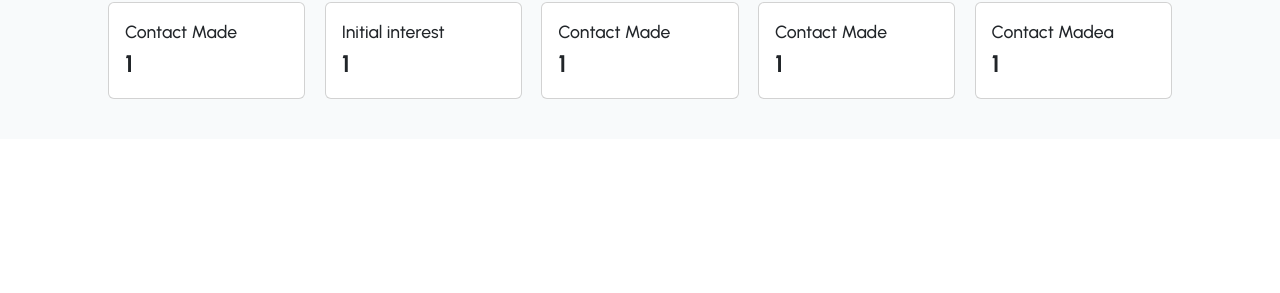
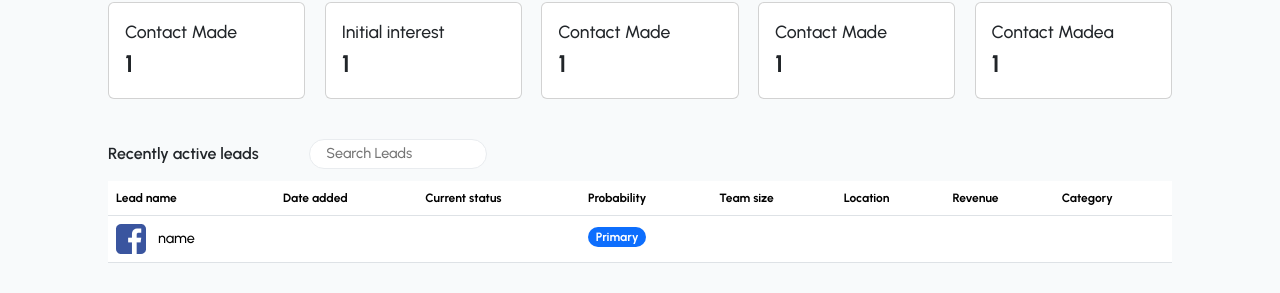
Before and after one commit to rijantp/cied-lead-tracker, an Angular app: page / in a window 1280 px wide. Shown: the part 613-906 px from the top of the page. Before the commit the page ends 800 px from the top, so only its background shows below. Built offline with nearby package versions, Linux system fonts and the light colour scheme; no server answers.

Commit message:
table ui partially done

```diff
--- /dev/null
+++ b/src/app/dashboard/components/dashboard-content/active-leads/active-leads.component.html
@@ -0,0 +1,44 @@
+<div class="d-flex text-nowrap align-items-center" style="gap: 1.5rem">
+  <div class="col-2 fw-semibold fs-6">Recently active leads</div>
+  <input
+    type="text"
+    class="col-2 rounded-pill border border-light-subtle"
+    placeholder="Search Leads"
+    aria-label="Example text with button addon"
+    aria-describedby="button-addon1"
+    style="font-size: 0.9rem; padding: 0.2rem 1rem"
+  />
+</div>
+<div class="table-responsive" style="margin-top: 0.75rem">
+  <table class="table">
+    <thead>
+      <tr>
+        <th
+          class="fw-bold"
+          style="font-size: 0.75rem"
+          *ngFor="let header of tableHeaders"
+        >
+          {{ header }}
+        </th>
+      </tr>
+    </thead>
+    <tbody>
+      <tr>
+        <td class="fw-medium" style="font-size: 0.9rem">
+          <img
+            src="../../../../../assets/fb-logo.png"
+            alt="logo"
+            style="margin-right: 0.75rem"
+          />name
+        </td>
+        <td></td>
+        <td></td>
+        <td><span class="badge rounded-pill text-bg-primary">Primary</span></td>
+        <td></td>
+        <td></td>
+        <td></td>
+        <td></td>
+      </tr>
+    </tbody>
+  </table>
+</div>
--- /dev/null
+++ b/src/app/dashboard/components/dashboard-content/active-leads/active-leads.component.ts
@@ -0,0 +1,22 @@
+import { Component } from '@angular/core'
+import { CommonModule } from '@angular/common'
+
+@Component({
+  selector: 'app-active-leads',
+  standalone: true,
+  imports: [CommonModule],
+  templateUrl: './active-leads.component.html',
+  styleUrl: './active-leads.component.scss',
+})
+export class ActiveLeadsComponent {
+  tableHeaders: string[] = [
+    'Lead name',
+    'Date added',
+    'Current status',
+    'Probability',
+    'Team size',
+    'Location',
+    'Revenue',
+    'Category',
+  ]
+}
--- a/src/app/dashboard/components/dashboard-content/dashboard-content.component.html
+++ b/src/app/dashboard/components/dashboard-content/dashboard-content.component.html
@@ -32,4 +32,7 @@
   <div style="margin-top: 2.5rem" class="row">
     <app-active-lead-status></app-active-lead-status>
   </div>
+  <div style="margin-top: 2.5rem" class="row">
+    <app-active-leads></app-active-leads>
+  </div>
 </div>
--- a/src/app/dashboard/components/dashboard-content/dashboard-content.component.ts
+++ b/src/app/dashboard/components/dashboard-content/dashboard-content.component.ts
@@ -4,6 +4,7 @@ import { TabsEnum } from '../../constants/tabs.enum'
 import { ProbabilitiesComponent } from './probabilities/probabilities.component'
 import { GraphComponent } from './graph/graph.component'
 import { ActiveLeadStatusComponent } from './active-lead-status/active-lead-status.component'
+import { ActiveLeadsComponent } from './active-leads/active-leads.component'
 
 @Component({
   selector: 'app-dashboard-content',
@@ -13,6 +14,7 @@ import { ActiveLeadStatusComponent } from './active-lead-status/active-lead-stat
     ProbabilitiesComponent,
     GraphComponent,
     ActiveLeadStatusComponent,
+    ActiveLeadsComponent,
   ],
   templateUrl: './dashboard-content.component.html',
   styleUrl: './dashboard-content.component.scss',
```
Also changed, not shown: src/app/dashboard/components/dashboard-content/active-leads/active-leads.component.scss (added), src/assets/fb-logo.png (added), 1 other file (tests, documents, lock files or other folders).
